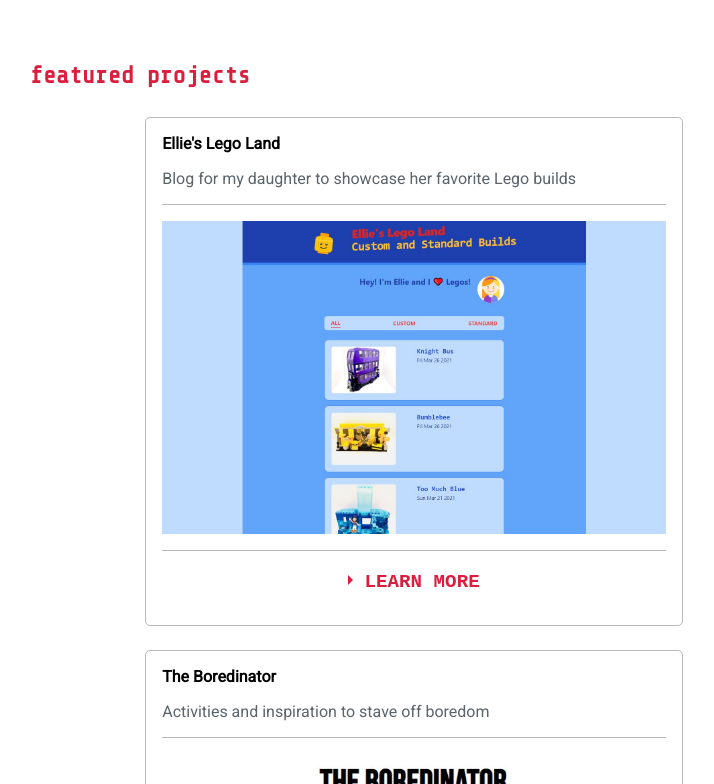
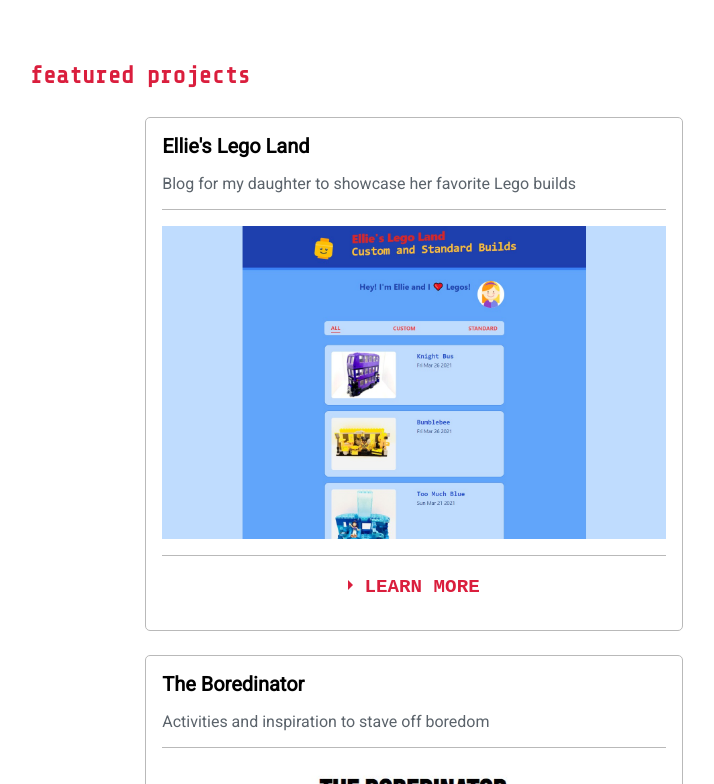
Before and after one commit to jamesncox/portfolio-v2, a React (Create React App) app: page / in a window 1536 px wide. Shown: the part 900-1684 px from the top of the page, without its empty margins (354-1068 px from the left). Built offline with nearby package versions, Linux system fonts and the light colour scheme.

Commit message:
Add .project-title font-size 1.25rem to 1300px

```diff
--- a/src/stylesheets/Responsive.css
+++ b/src/stylesheets/Responsive.css
@@ -183,4 +183,8 @@
   .section-title {
     font-size: 1.5rem;
   }
+
+  .project-title {
+    font-size: 1.25rem;
+  }
 }
```
